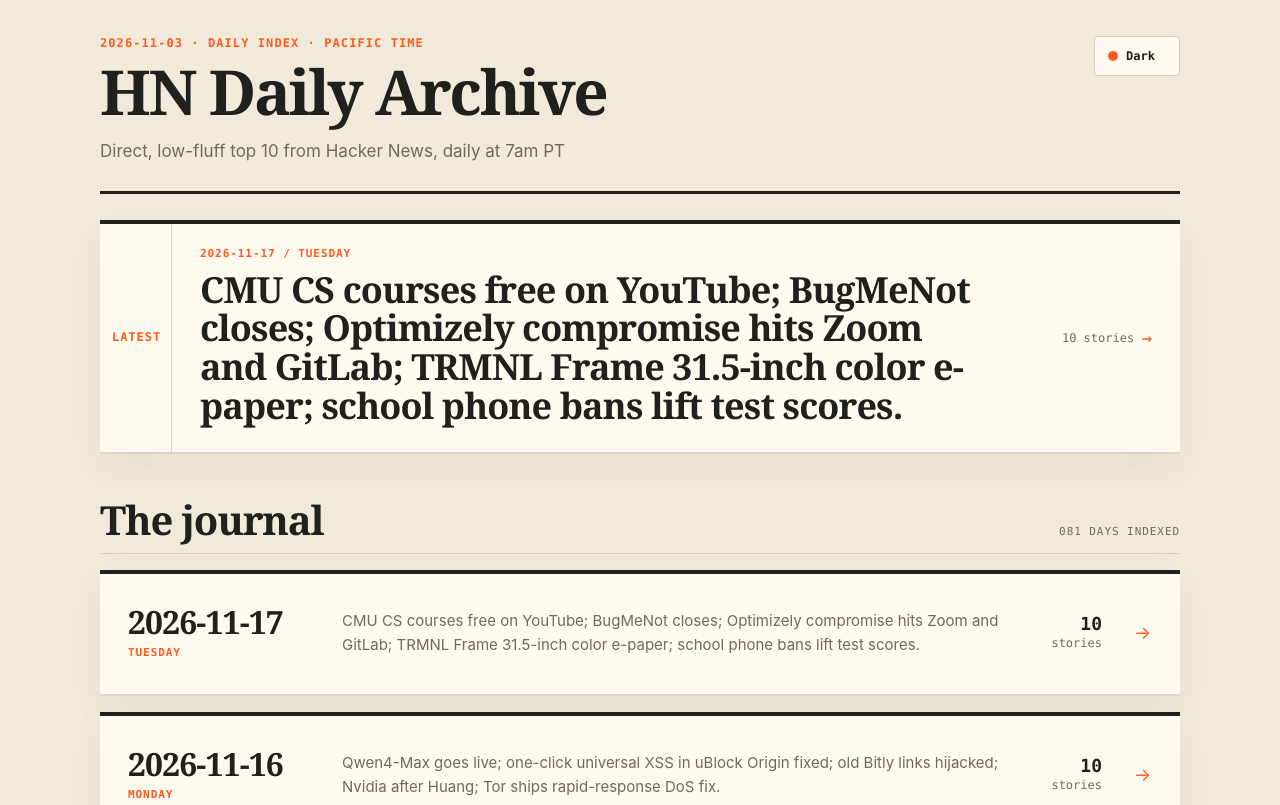
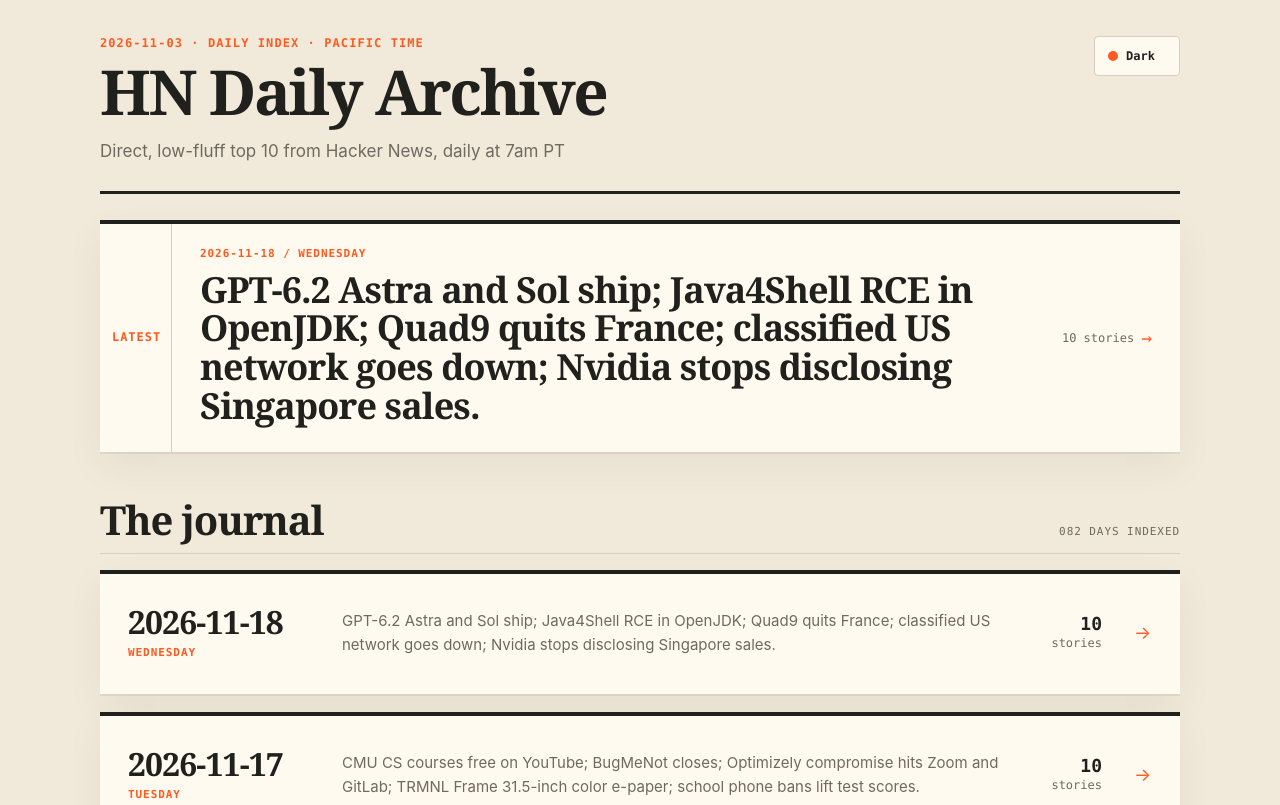
Before and after one commit to tk3369/hn-daily, a plain HTML site: page index.html in a window 1280 px wide. Shown: the top 805 px of the page. Drawn offline with Linux system fonts and the light colour scheme.

Commit message:
Archive: add 2026-11-18 — GPT-6.2, Java4Shell, Quad9 — static, no tracking

```diff
--- a/index.html
+++ b/index.html
@@ -102,11 +102,11 @@
       <button class="theme-toggle" id="theme-toggle" type="button" aria-label="Switch color theme" title="Toggle theme (T)"><span class="theme-dot" aria-hidden="true"></span><span class="theme-text">Dark</span></button>
     </header>
 
-    <a class="latest" id="latest-link" href="https://tk3369.github.io/hn-daily/2026-11-17/" data-local-href="2026-11-17/" target="_blank" rel="noopener" onclick="return openBrief(event, this)" aria-label="Open latest brief for Tuesday 2026-11-17">
+    <a class="latest" id="latest-link" href="https://tk3369.github.io/hn-daily/2026-11-18/" data-local-href="2026-11-18/" target="_blank" rel="noopener" onclick="return openBrief(event, this)" aria-label="Open latest brief for Wednesday 2026-11-18">
       <span class="latest-label">Latest</span>
       <span class="latest-main">
-        <span class="latest-date">2026-11-17 / TUESDAY</span>
-        <span class="latest-title">CMU CS courses free on YouTube; BugMeNot closes; Optimizely compromise hits Zoom and GitLab; TRMNL Frame 31.5-inch color e-paper; school phone bans lift test scores.</span>
+        <span class="latest-date">2026-11-18 / WEDNESDAY</span>
+        <span class="latest-title">GPT-6.2 Astra and Sol ship; Java4Shell RCE in OpenJDK; Quad9 quits France; classified US network goes down; Nvidia stops disclosing Singapore sales.</span>
       </span>
       <span class="latest-meta">10 stories <span class="arrow" aria-hidden="true">→</span></span>
     </a>
@@ -114,11 +114,20 @@
     <section aria-labelledby="archive-title">
       <div class="archive-head">
         <h2 id="archive-title">The journal</h2>
-        <span class="archive-count">081 days indexed</span>
+        <span class="archive-count">082 days indexed</span>
       </div>
 
       <ol class="archive-list" id="archive-list">
         <!-- ARCHIVE_ENTRIES_START: prepend new day entries directly below this line. -->
+        <li class="day-entry">
+          <a class="day-link" href="https://tk3369.github.io/hn-daily/2026-11-18/" data-local-href="2026-11-18/" target="_blank" rel="noopener" onclick="return openBrief(event, this)" data-entry aria-label="Open Wednesday 2026-11-18 brief">
+            <time class="day-date" datetime="2026-11-18">2026-11-18<span class="day-weekday">Wednesday</span></time>
+            <span class="day-summary">GPT-6.2 Astra and Sol ship; Java4Shell RCE in OpenJDK; Quad9 quits France; classified US network goes down; Nvidia stops disclosing Singapore sales.</span>
+            <span class="day-count"><strong>10</strong> stories</span>
+            <span class="day-arrow" aria-hidden="true">→</span>
+          </a>
+        </li>
+
         <li class="day-entry">
           <a class="day-link" href="https://tk3369.github.io/hn-daily/2026-11-17/" data-local-href="2026-11-17/" target="_blank" rel="noopener" onclick="return openBrief(event, this)" data-entry aria-label="Open Tuesday 2026-11-17 brief">
             <time class="day-date" datetime="2026-11-17">2026-11-17<span class="day-weekday">Tuesday</span></time>
```
